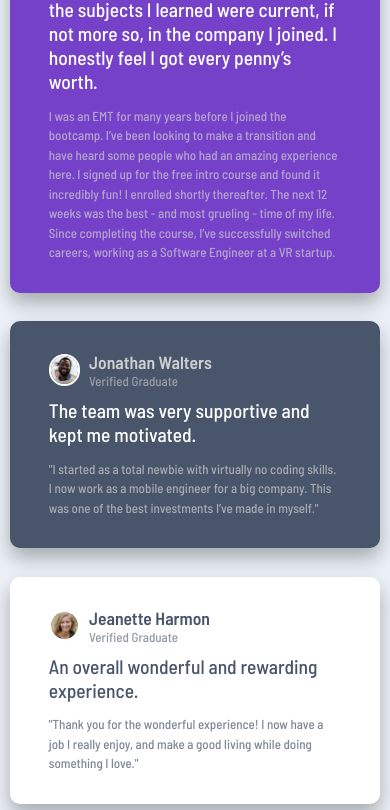
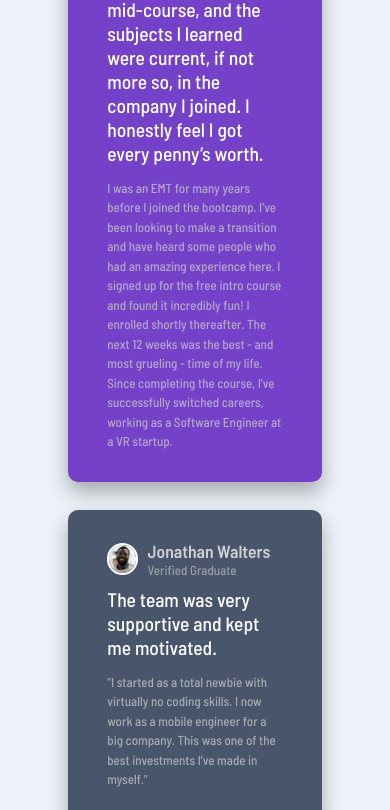
Before and after one commit to dulovici/Testimonials_Grid_Section, a plain HTML site: page index.html in a window 390 px wide. Shown: the part 130-940 px from the top of the page. Drawn offline with Linux system fonts and the light colour scheme.

Commit message:
mobile version 'width'

```diff
--- a/style.css
+++ b/style.css
@@ -130,9 +130,10 @@ main {
 
 
 /* MEDIA QUERIES */
-@media (max-width: 768px) {
+@media (max-width: 820px) {
     main {
         display: flex;
         flex-direction: column;
+        width: 65%;
     }
 }
```
